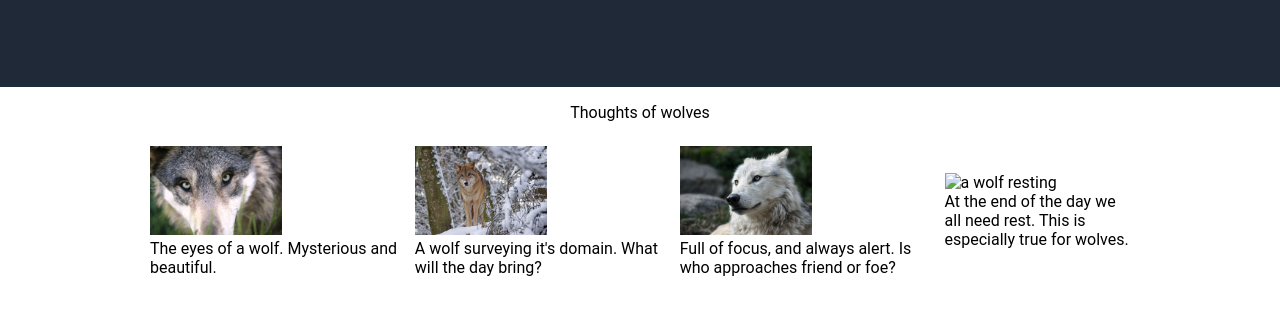
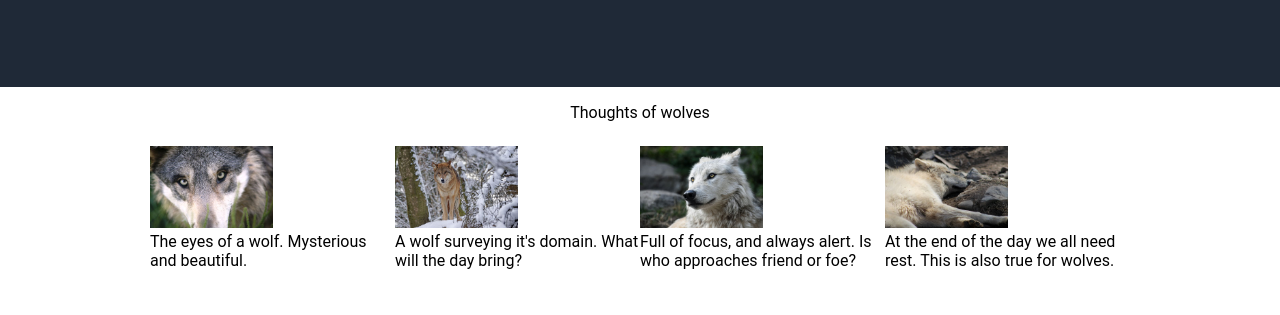
Before and after one commit to KuroChimera/OP-Landing-Page, a plain HTML site: page index.html in a window 1280 px wide. Shown: the part 309-624 px from the top of the page. Drawn offline with Linux system fonts and the light colour scheme.

Commit message:
Changed image source

```diff
--- a/index.html
+++ b/index.html
@@ -46,8 +46,8 @@
         <div class="text">Full of focus, and always alert. Is who approaches friend or foe?</div>
       </div>
       <div class="info">
-        <img src="wolf-3756302_1280.jpg" alt="a wolf resting">
-        <div class="text">At the end of the day we all need rest. This is especially true for wolves.</div>
+        <img src="animal-1073857__480.jpg" alt="a wolf resting">
+        <div class="text">At the end of the day we all need rest. This is also true for wolves.</div>
       </div>
     </div>
   </body>
```
